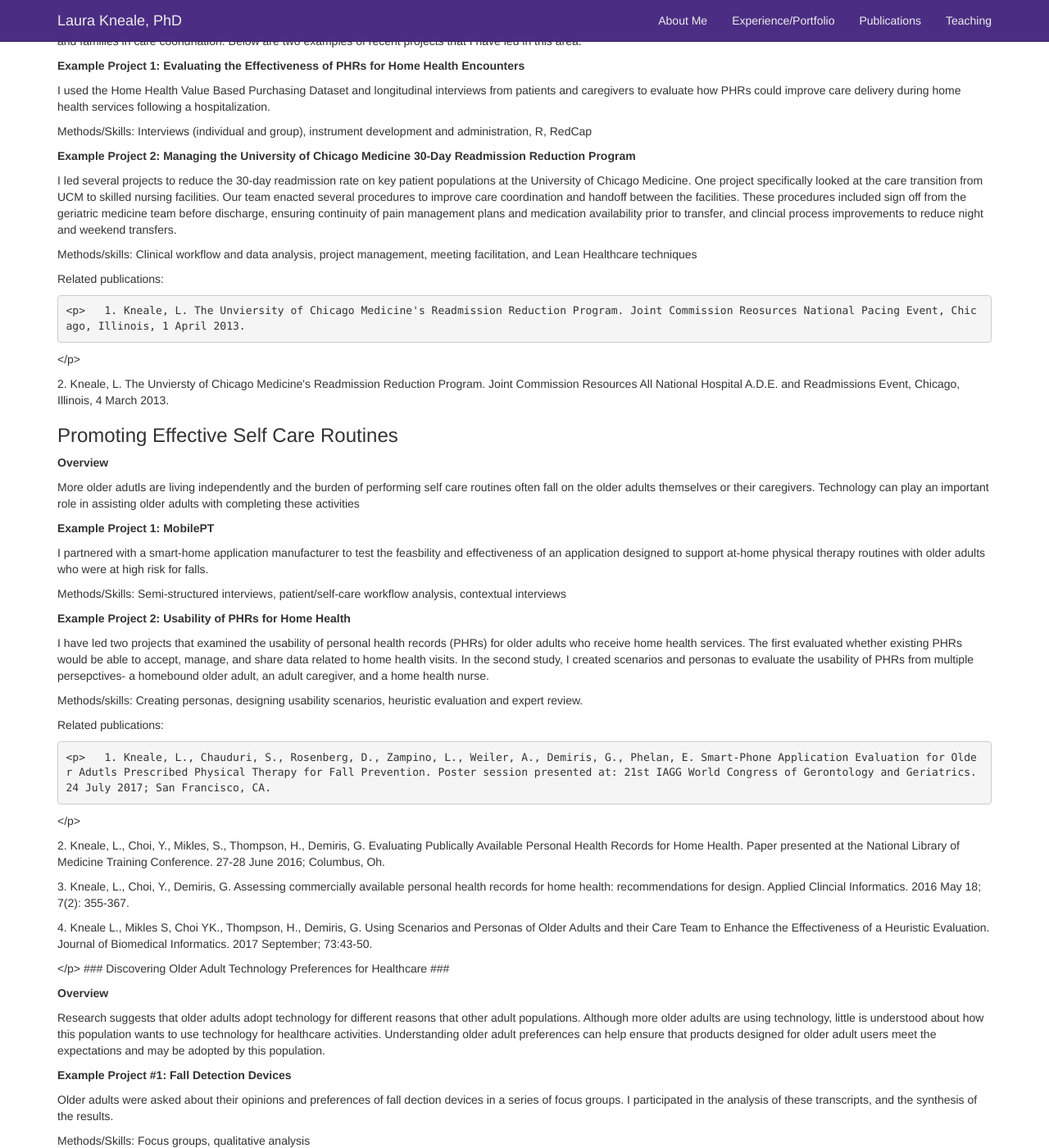
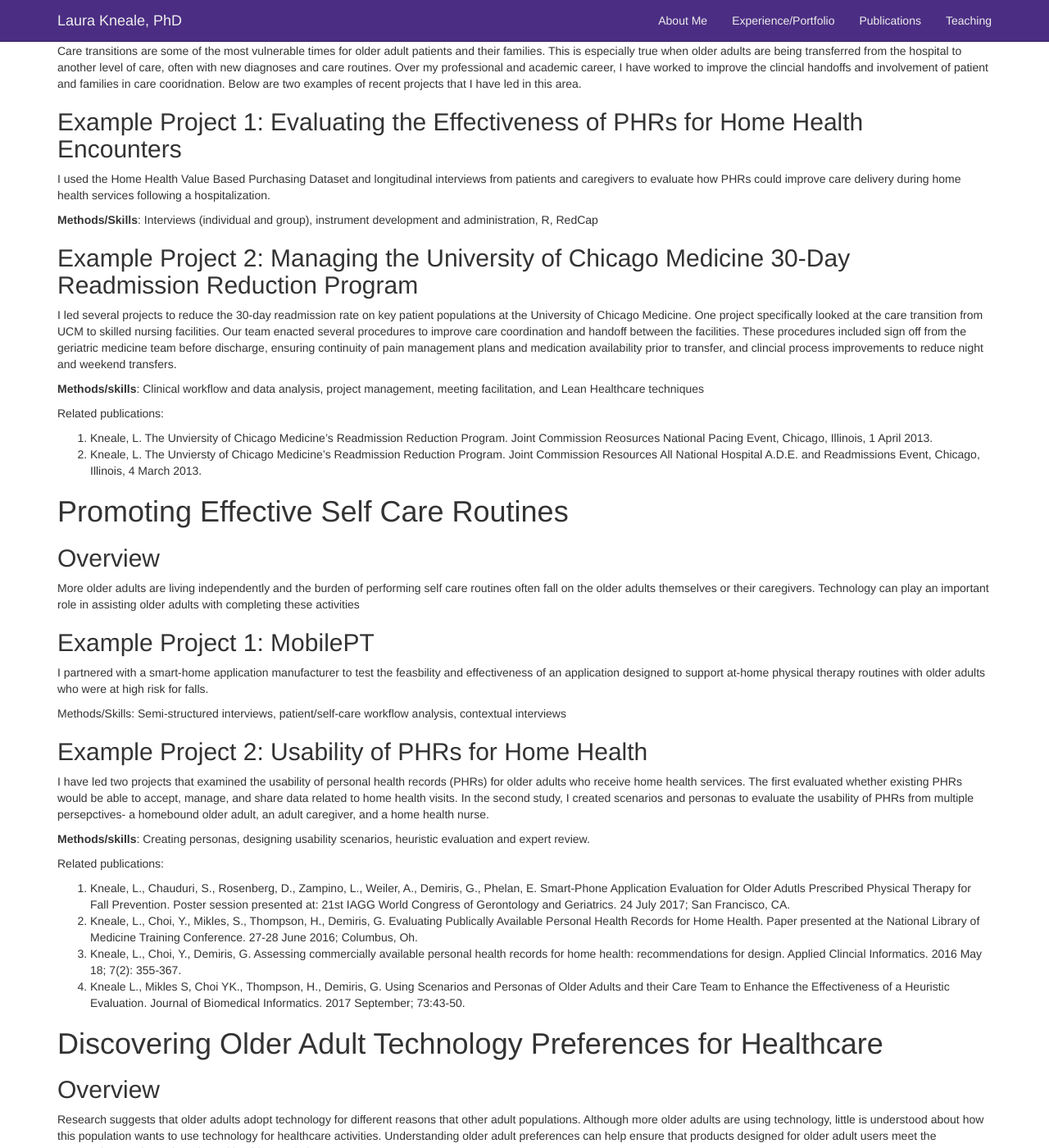
Before and after one commit to lkneale/lkneale.github.io, a Jekyll site: the page built from research.md, in a window 1280 px wide and 1400 px high, scrolled down 220 px. Shown: the whole window at 82% size. Built offline with Jekyll 4.4.1, drawn with Linux system fonts in a browser that asks for light colours; some of the changed text lies outside the part shown.

Commit message:
Update research.md

```diff
--- a/research.md
+++ b/research.md
@@ -3,104 +3,65 @@ layout: page
 title: Projects/Portfolio
 permalink: /research/
 ---
-<p>
 I enjoy working with clinicans, administrators, patients, and families to improve the care experience. I also enjoy collecting and analyzing clinical data from healthcare claims databases, electornic medical records, and publically reported databases to understand challenges and areas of improvement with current care delivery.
-  </p>
 
-  ### Improving Care Transitions for Older Adults ###
-  <p>
-  <b>Overview</b>
-  </p>
-  <p>
-  Care transitions are some of the most vulnerable times for older adult patients and their families. This is especially true when older adults are being transferred from the hospital to another level of care, often with new diagnoses and care routines. Over my professional and academic career, I have worked to improve the clincial handoffs and involvement of patient and families in care cooridnation. Below are two examples of recent projects that I have led in this area.
-  </p>
-  <b> Example Project 1: Evaluating the Effectiveness	of PHRs for Home Health Encounters </b>
-  <p>
-  I used the Home Health Value Based Purchasing Dataset and longitudinal interviews from patients and caregivers to evaluate how PHRs could improve care delivery during home health services following a hospitalization.
-  </p>
-  <p>
-  Methods/Skills: Interviews (individual and group), instrument development and administration, R, RedCap
-  </p>
+# Improving Care Transitions for Older Adults
+## Overview
+Care transitions are some of the most vulnerable times for older adult patients and their families. This is especially true when older adults are being transferred from the hospital to another level of care, often with new diagnoses and care routines. Over my professional and academic career, I have worked to improve the clincial handoffs and involvement of patient and families in care cooridnation. Below are two examples of recent projects that I have led in this area.
 
-  <b> Example Project 2: Managing the University of Chicago Medicine 30-Day Readmission Reduction Program</b>
-<p>
-  I led several projects to reduce the 30-day readmission rate on key patient populations at the University of Chicago Medicine. One project specifically looked at the care transition from UCM to skilled nursing facilities. Our team enacted several procedures to improve care coordination and handoff between the facilities. These procedures included sign off from the geriatric medicine team before discharge, ensuring continuity of pain management plans and medication availability prior to transfer, and clincial process improvements to reduce night and weekend transfers.
-  </p>
-  <p>
-    Methods/skills: Clinical workflow and data analysis, project management, meeting facilitation, and Lean Healthcare techniques
-  </p>
-  <p>
-    Related publications:
-    </p>
-    <p>
+## Example Project 1: Evaluating the Effectiveness	of PHRs for Home Health Encounters
+I used the Home Health Value Based Purchasing Dataset and longitudinal interviews from patients and caregivers to evaluate how PHRs could improve care delivery during home health services following a hospitalization.
+
+**Methods/Skills**: Interviews (individual and group), instrument development and administration, R, RedCap
+
+## Example Project 2: Managing the University of Chicago Medicine 30-Day Readmission Reduction Program
+I led several projects to reduce the 30-day readmission rate on key patient populations at the University of Chicago Medicine. One project specifically looked at the care transition from UCM to skilled nursing facilities. Our team enacted several procedures to improve care coordination and handoff between the facilities. These procedures included sign off from the geriatric medicine team before discharge, ensuring continuity of pain management plans and medication availability prior to transfer, and clincial process improvements to reduce night and weekend transfers.
+
+**Methods/skills**: Clinical workflow and data analysis, project management, meeting facilitation, and Lean Healthcare techniques
+
+Related publications:
+
   1. Kneale, L. The Unviersity of Chicago Medicine's Readmission Reduction Program. Joint Commission Reosurces National Pacing Event, Chicago, Illinois, 1 April 2013.
-  </p>
-  <p>
   2. Kneale, L. The Unviersty of Chicago Medicine's Readmission Reduction Program. Joint Commission Resources All National Hospital A.D.E. and Readmissions Event, Chicago, Illinois, 4 March 2013.
-</p>
 
-### Promoting Effective Self Care Routines ###
-<p>
-<b> Overview </b>
-</p>
-<p>
-  More older adutls are living independently and the burden of performing self care routines often fall on the older adults themselves or their caregivers. Technology can play an important role in assisting older adults with completing these activities
-</p>
-<b>Example Project 1: MobilePT </b>
-<p>
+# Promoting Effective Self Care Routines
+## Overview
+More older adults are living independently and the burden of performing self care routines often fall on the older adults themselves or their caregivers. Technology can play an important role in assisting older adults with completing these activities
+
+## Example Project 1: MobilePT
 I partnered with a smart-home application manufacturer to test the feasbility and effectiveness of an application designed to support at-home physical therapy routines with older adults who were at high risk for falls.
-</p>
-<p>
-Methods/Skills: Semi-structured interviews, patient/self-care workflow analysis, contextual interviews </p>
-<b> Example Project 2: Usability of PHRs for Home Health </b>
-<p>
-  I have led two projects that examined the usability of personal health records (PHRs) for older adults who receive home health services. The first evaluated whether existing PHRs would be able to accept, manage, and share data related to home health visits. In the second study, I created scenarios and personas to evaluate the usability of PHRs from multiple persepctives- a homebound older adult, an adult caregiver, and a home health nurse.
-  </p>
-  <p>
-  Methods/skills: Creating personas, designing usability scenarios, heuristic evaluation and expert review. </p>
- <p>
-    Related publications:
-    </p>
-    <p>
+
+Methods/Skills: Semi-structured interviews, patient/self-care workflow analysis, contextual interviews
+
+## Example Project 2: Usability of PHRs for Home Health
+I have led two projects that examined the usability of personal health records (PHRs) for older adults who receive home health services. The first evaluated whether existing PHRs would be able to accept, manage, and share data related to home health visits. In the second study, I created scenarios and personas to evaluate the usability of PHRs from multiple persepctives- a homebound older adult, an adult caregiver, and a home health nurse.
+
+**Methods/skills**: Creating personas, designing usability scenarios, heuristic evaluation and expert review.
+
+Related publications:
+
   1. Kneale, L., Chauduri, S., Rosenberg, D., Zampino, L., Weiler, A., Demiris, G., Phelan, E. Smart-Phone Application Evaluation for Older Adutls Prescribed Physical Therapy for Fall Prevention. Poster session presented at: 21st IAGG World Congress of Gerontology and Geriatrics. 24 July 2017; San Francisco, CA.
-  </p>
-  <p>
   2. Kneale, L., Choi, Y., Mikles, S., Thompson, H., Demiris, G. Evaluating Publically Available Personal Health Records for Home Health. Paper presented at the National Library of Medicine Training Conference. 27-28 June 2016; Columbus, Oh.
-</p>
-<p>
   3. Kneale, L., Choi, Y., Demiris, G. Assessing commercially available personal health records for home health: recommendations for design. Applied Clincial Informatics. 2016 May 18; 7(2): 355-367.
-  </p>
-  <p>
-  4. Kneale L., Mikles S, Choi YK., Thompson, H., Demiris, G. Using Scenarios and Personas of Older Adults and their Care Team to Enhance the Effectiveness of a Heuristic Evaluation. Journal of Biomedical Informatics. 2017 September; 73:43-50. </p>
-  </p>
-  ### Discovering Older Adult Technology Preferences for Healthcare ###
-  <p>
-  <b>Overview</b>
-  </p>
-  <p>
-  Research suggests that older adults adopt technology for different reasons that other adult populations. Although more older adults are using technology, little is understood about how this population wants to use technology for healthcare activities. Understanding older adult preferences can help ensure that products designed for older adult users meet the expectations and may be adopted by this population. </p>
-  <b> Example Project #1: Fall Detection Devices </b>
-  <p>Older adults were asked about their opinions and preferences of fall dection devices in a series of focus groups. I participated in the analysis of these transcripts, and the synthesis of the results. </p>
-  <p>
-  Methods/Skills: Focus groups, qualitative analysis
-  </p>
-<b>Example Project 2: Robotic Technology Applications for Healthcare </b>
-<p>
+  4. Kneale L., Mikles S, Choi YK., Thompson, H., Demiris, G. Using Scenarios and Personas of Older Adults and their Care Team to Enhance the Effectiveness of a Heuristic Evaluation. Journal of Biomedical Informatics. 2017 September; 73:43-50.
+
+# Discovering Older Adult Technology Preferences for Healthcare
+## Overview
+Research suggests that older adults adopt technology for different reasons that other adult populations. Although more older adults are using technology, little is understood about how this population wants to use technology for healthcare activities. Understanding older adult preferences can help ensure that products designed for older adult users meet the expectations and may be adopted by this population.
+
+## Example Project #1: Fall Detection Devices
+Older adults were asked about their opinions and preferences of fall dection devices in a series of focus groups. I participated in the analysis of these transcripts, and the synthesis of the results.
+
+**Methods/Skills**: Focus groups, qualitative analysis
+
+## Example Project 2: Robotic Technology Applications for Healthcare
 Adults of all ages were asked to complete a paper survey that included the Negative Attitudes Toward Robots Scale (NARS). Responses were stratified by age group, and a comparison of perceptions between younger and older adults was conducted.
-</p>
-<p>
+
 Methods/skills: Survey recruitment and administration, quantitaive analysis
-  </p>
- Related publications:
-    </p>
-    <p>
+
+Related publications:
+
   1. Backonja U., Hall AK., Painter I., Kneale L., Lazar A., Cakmak M., Thompson H., Demiris G. Comfort and attitudes towards robots among young, middle-aged, and older adults: a cross-sectional study. Journal of Nursing Scholarship. 2018 September 19.
-  </p>
-  <p>
   2. Kneale, L., Choi, Y., Mikles, S., Thompson, H., Demiris, G. Evaluating Publically Available Personal Health Records for Home Health. Paper presented at the National Library of Medicine Training Conference. 27-28 June 2016; Columbus, Oh.
-</p>
-<p>
   3. Kneale, L., Choi, Y., Demiris, G. Assessing commercially available personal health records for home health: recommendations for design. Applied Clincial Informatics. 2016 May 18; 7(2): 355-367.
-  </p>
-  <p>
-  4. Kneale L., Mikles S, Choi YK., Thompson, H., Demiris, G. Using Scenarios and Personas of Older Adults and their Care Team to Enhance the Effectiveness of a Heuristic Evaluation. Journal of Biomedical Informatics. 2017 September; 73:43-50. </p>
+  4. Kneale L., Mikles S, Choi YK., Thompson, H., Demiris, G. Using Scenarios and Personas of Older Adults and their Care Team to Enhance the Effectiveness of a Heuristic Evaluation. Journal of Biomedical Informatics. 2017 September; 73:43-50.
```
